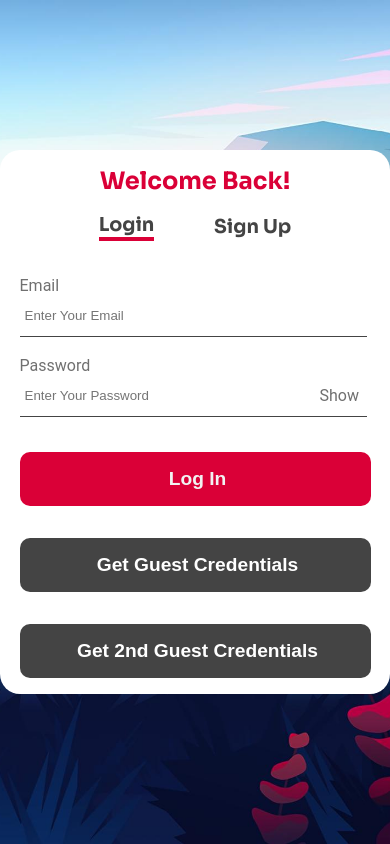
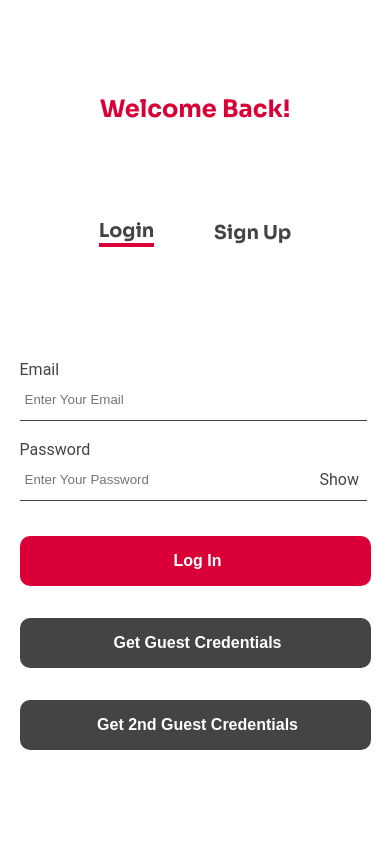
Before and after one commit to VictorMMartinezJr/MERN-Chat-App, a React (Create React App) app in the folder frontend/: page / in a window 390 px wide. Built offline with nearby package versions, Linux system fonts and the light colour scheme.

Commit message:
created Loader component and added media queries so homepage form

```diff
--- a/frontend/src/Pages/HomePage/Homepage.css
+++ b/frontend/src/Pages/HomePage/Homepage.css
@@ -34,3 +34,21 @@
 .active-tab {
   border-bottom: 4px solid #da0037;
 }
+
+/* Media queries */
+@media screen and (max-width: 540px) {
+  .login-form {
+    height: auto;
+    width: 400px;
+  }
+}
+@media screen and (max-width: 500px) {
+  .login-form {
+    height: 100vh;
+    width: 100%;
+    border-radius: 0;
+  }
+  .login-form {
+    justify-content: space-evenly;
+  }
+}
--- a/frontend/src/components/Stateless/Chats/index.js
+++ b/frontend/src/components/Stateless/Chats/index.js
@@ -6,10 +6,12 @@ import NewGroupModal from "../Modals/NewGroupModal";
 import { getSender } from "../ChatLogic";
 import { FiSearch } from "react-icons/fi";
 import sadMessage from "../../../assets/images/sad-message.svg";
+import Loader from "../Loader";
 
 const Chats = ({ setFetchAgain, fetchAgain }) => {
   const [modalOpen, setModalOpen] = useState(false);
   const [loggedUser, setLoggedUser] = useState({});
+  const [isLoading, setIsLoading] = useState(true);
   const {
     user,
     chats,
@@ -23,6 +25,7 @@ const Chats = ({ setFetchAgain, fetchAgain }) => {
   const iPadScreen = window.matchMedia("(max-width: 1024px)"); // For conditional rendering on smaller screens
 
   const fetchChats = async () => {
+    setIsLoading(true);
     if (!user) {
       return;
     }
@@ -34,6 +37,7 @@ const Chats = ({ setFetchAgain, fetchAgain }) => {
     try {
       const { data } = await axios.get("/api/chat", config);
       setChats(data);
+      setIsLoading(false);
     } catch (err) {
       console.log(err.message);
     }
@@ -53,6 +57,7 @@ const Chats = ({ setFetchAgain, fetchAgain }) => {
     fetchChats();
   }, [loggedUser]);
 
+  console.log(isLoading);
   return (
     <section
       className={
@@ -79,7 +84,7 @@ const Chats = ({ setFetchAgain, fetchAgain }) => {
       </span>
       <NewGroupModal modalOpen={modalOpen} setModalOpen={setModalOpen} />
       <>
-        {chats.length > 0 ? (
+        {chats.length > 0 && !isLoading ? (
           <div className="single-chats">
             {chats.map((chat) => {
               return (
@@ -105,11 +110,12 @@ const Chats = ({ setFetchAgain, fetchAgain }) => {
           </div>
         ) : (
           <div className="no-chats">
-            <h1>No chats</h1>
-            <img src={sadMessage} alt="sad-message" />
+            {!isLoading && <h1>No chats</h1>}
+            {!isLoading && <img src={sadMessage} alt="sad-message" />}
           </div>
         )}
       </>
+      {isLoading && <Loader />}
     </section>
   );
 };
--- /dev/null
+++ b/frontend/src/components/Stateless/Loader/Loader.css
@@ -0,0 +1,17 @@
+.loader {
+  border: 8px solid #d6d6d6;
+  border-top: 8px solid #da0037;
+  border-radius: 50%;
+  width: 50px;
+  height: 50px;
+  animation: spin 2s linear infinite;
+}
+
+@keyframes spin {
+  0% {
+    transform: rotate(0deg);
+  }
+  100% {
+    transform: rotate(360deg);
+  }
+}
--- /dev/null
+++ b/frontend/src/components/Stateless/Loader/index.js
@@ -0,0 +1,7 @@
+import "./Loader.css";
+
+const Loader = () => {
+  return <div className="loader"></div>;
+};
+
+export default Loader;
--- a/frontend/src/components/authentication/form.css
+++ b/frontend/src/components/authentication/form.css
@@ -6,7 +6,7 @@
   width: 100%;
   flex: 1;
   font-family: "Roboto", sans-serif;
-  color: #707070;
+  color: #444444;
 }
 .form-content {
   width: 90%;
@@ -61,7 +61,7 @@
   font-size: 1.2rem;
   font-weight: 700;
   cursor: pointer;
-  color: #f2f2f2;
+  color: #fff;
 }
 .submit-btn:hover {
   background: #e7003a;
@@ -79,3 +79,25 @@
   font-size: 0.8rem;
   color: red;
 }
+@media screen and (max-width: 540px) {
+  .submit-btn {
+    font-size: 1rem;
+  }
+}
+@media screen and (max-width: 500px) {
+  .form {
+    flex: 0;
+  }
+}
+/* For taller phone screens */
+@media only screen and (device-width: 390px) and (device-height: 844px) {
+  .form {
+    flex: 0.8;
+  }
+}
+@media only screen and (device-width: 414px) and (device-height: 896px) {
+  .form {
+    flex: 0.8;
+  }
+}
+/**/
```
